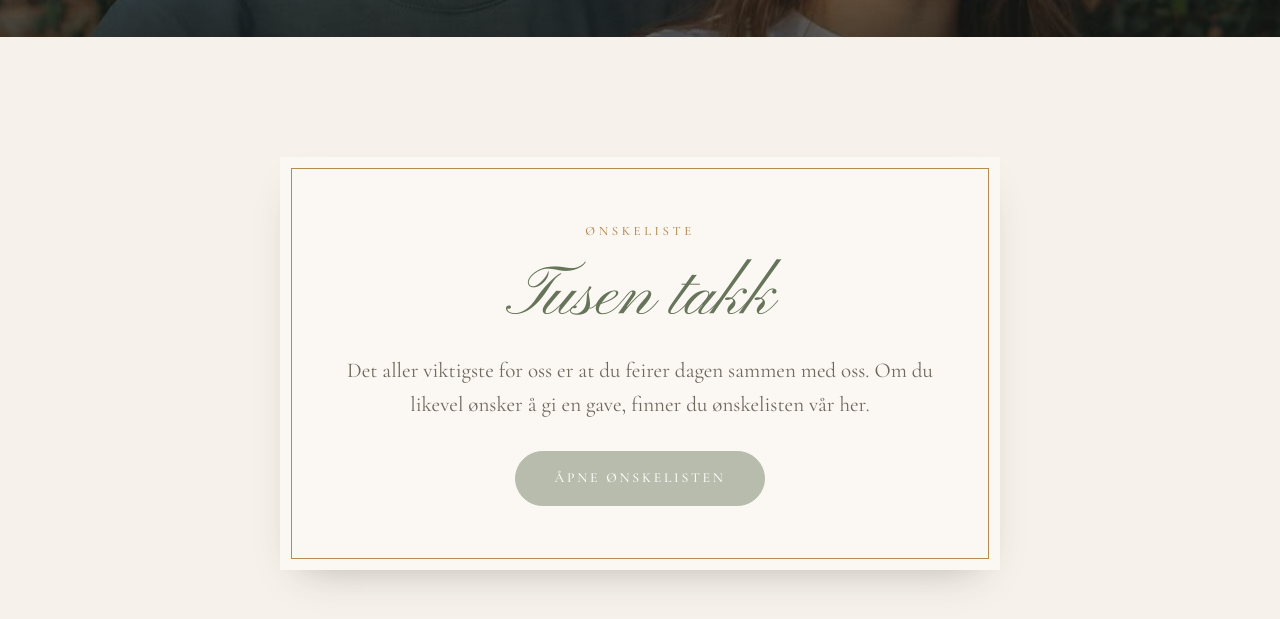
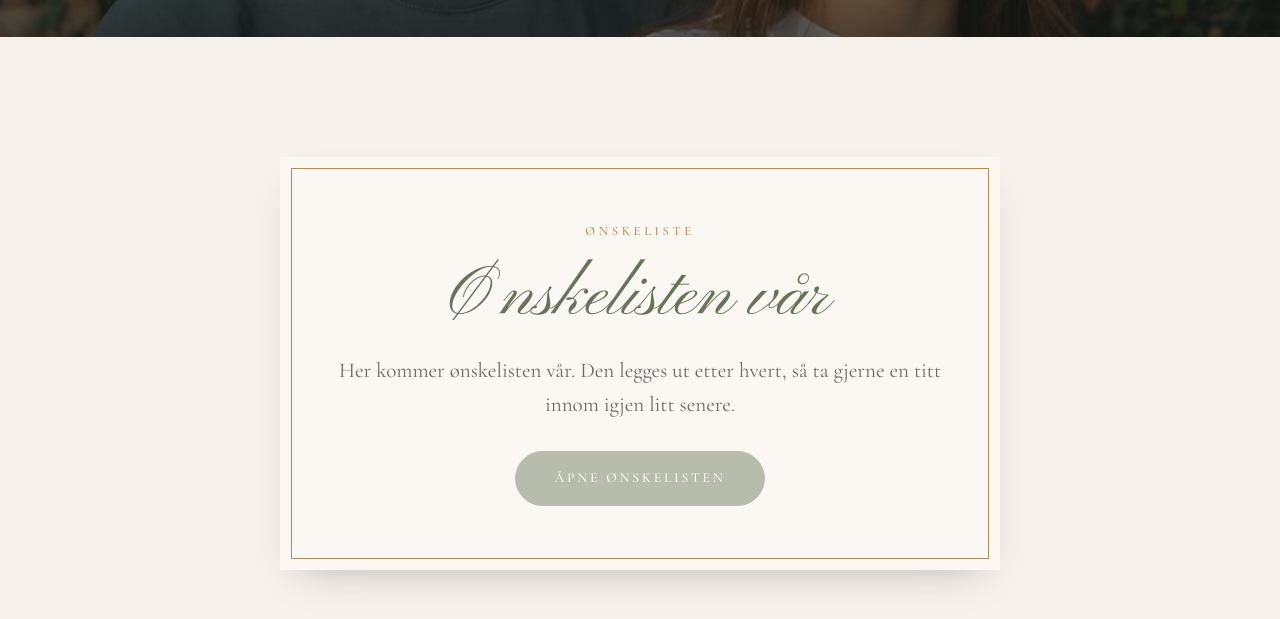
Before and after one commit to Haavardwikse/Viktoria-Haavard, a plain HTML site: page onskeliste.html in a window 1280 px wide. Shown: the part 539-1158 px from the top of the page. Drawn offline with nearby package versions, Linux system fonts and the light colour scheme.

Commit message:
Bruk «deg» i stedet for «deg/dere», ny tekst på ønskelisten
Co-Authored-By: Claude Opus 5.5 <noreply@anthropic.com>
Claude-Session: https://claude.ai/code/session_01C9A1kzsyVvvLmtMYAPoXYw

```diff
--- a/onskeliste.html
+++ b/onskeliste.html
@@ -47,8 +47,8 @@
       <div class="smal">
         <div class="kort stabel vis">
           <p class="eyebrow gull">Ønskeliste</p>
-          <h2 class="skrifttittel">Tusen takk</h2>
-          <p class="ingress">Det aller viktigste for oss er at du feirer dagen sammen med oss. Om du likevel ønsker å gi en gave, finner du ønskelisten vår her.</p>
+          <h2 class="skrifttittel">Ønskelisten vår</h2>
+          <p class="ingress">Her kommer ønskelisten vår. Den legges ut etter hvert, så ta gjerne en titt innom igjen litt senere.</p>
           <a class="knapp fylt stor" data-lenke="onskeliste" href="#" style="margin-top: .8rem">Åpne ønskelisten</a>
         </div>
       </div>
```
Also changed, not shown: index.html (+1 -1 lines), svar.html (+1 -1 lines).
